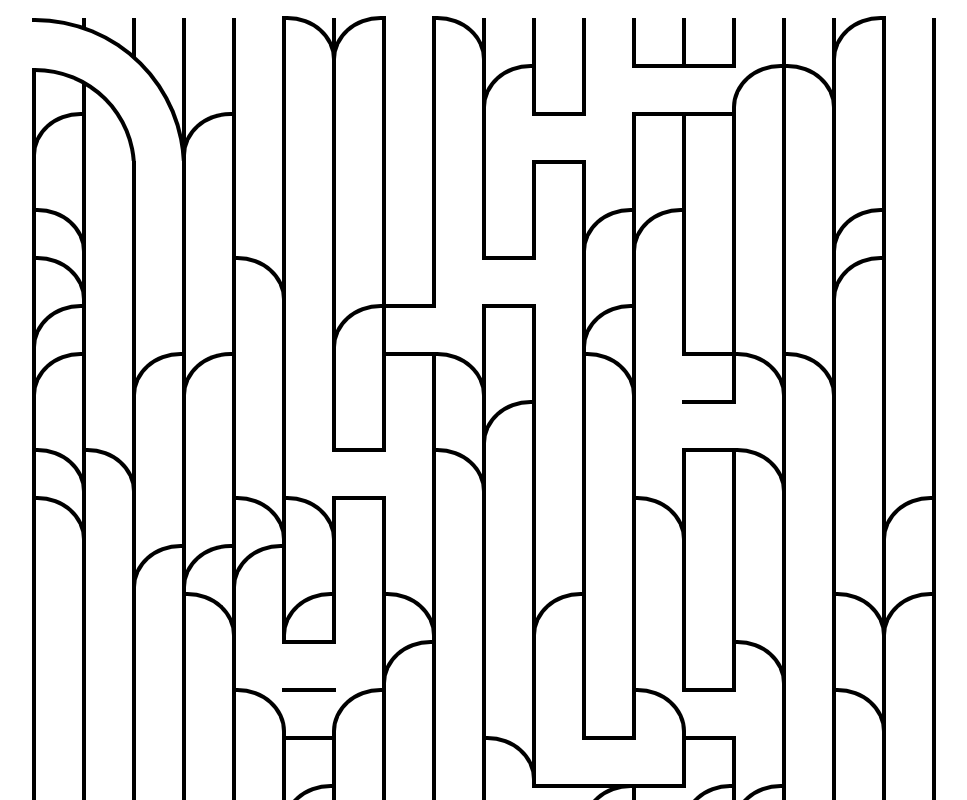
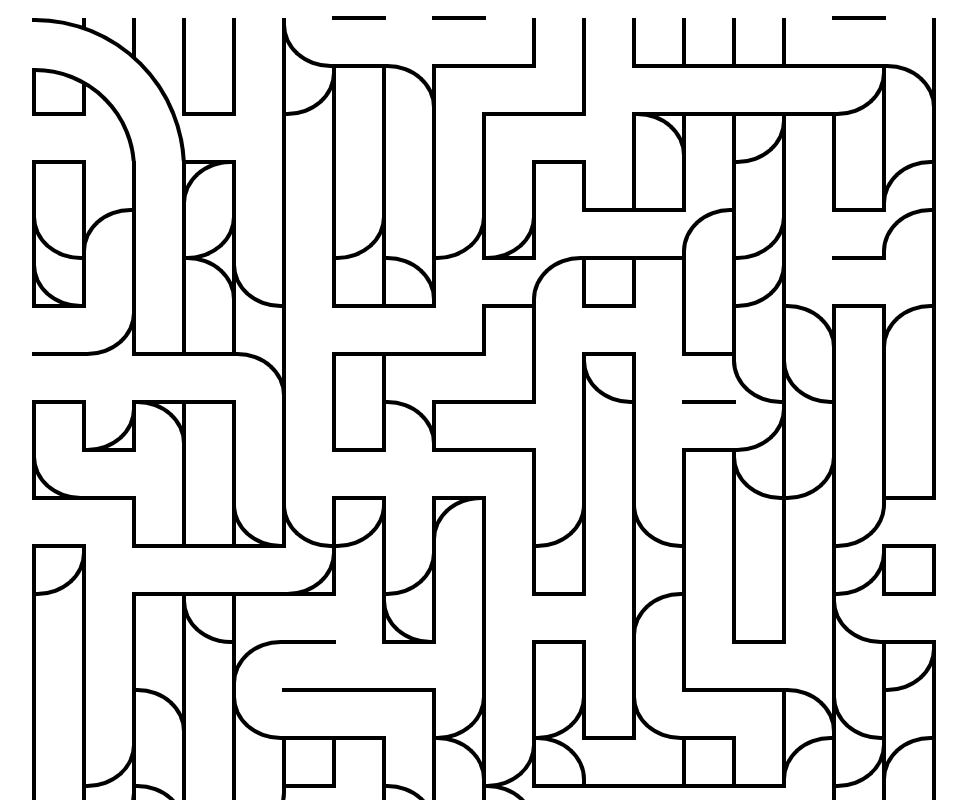
Before and after one commit to lapaset/beach, a Next.js app: page / in a window 1280 px wide. Shown: the top 800 px of the page, without its empty margins (34-1001 px from the left). Built offline with nearby package versions, Linux system fonts and the light colour scheme.

Commit message:
Make curves more round + add new ones

```diff
--- a/pages/index.tsx
+++ b/pages/index.tsx
@@ -1,6 +1,6 @@
 import dynamic from 'next/dynamic'
 import Head from 'next/head'
-import Cell, { CellProps } from '../components/Cell/Cell'
+import { CellProps } from '../components/Cell/Cell'
 import Grid from '../components/Grid/Grid'
 import styles from '../styles/Home.module.css'
 
@@ -26,7 +26,7 @@ const testCells = [
       marginTop: "0",
       marginLeft: "-148px",
       width: "302px",
-      height: "300px",
+      height: "302px",
       zIndex: "4"
     }
   }
@@ -42,7 +42,7 @@ const shapes: Shape[] = [
   {
     name: "topRightRounded",
     item: {
-      borderLeft: "4px solid black",
+      background: "transparent",
       borderRight: "4px solid black",
       borderTop: "4px solid black",
       borderRadius: "0 90% 0 0",
@@ -58,13 +58,43 @@ const shapes: Shape[] = [
   {
     name: "topLeftRounded",
     item: {
+      background: "transparent",
       borderLeft: "4px solid black",
-      borderRight: "4px solid black",
       borderTop: "4px solid black",
       borderRadius: "90% 0 0 0",
       width: "54px",
       marginTop: "-4px",
       marginLeft: "-4px",
+      zIndex: "1"
+    },
+    next: {
+    },
+    previous: {}
+  },
+  {
+    name: "bottomRightRounded",
+    item: {
+      background: "transparent",
+      borderRight: "4px solid black",
+      borderBottom: "4px solid black",
+      borderRadius: "0 0 90% 0",
+      marginLeft: "-4px",
+      width: "54px",
+      zIndex: "1"
+    },
+    next: {
+    },
+    previous: {}
+  },
+  {
+    name: "bottomLeftRounded",
+    item: {
+      background: "transparent",
+      borderLeft: "4px solid black",
+      borderBottom: "4px solid black",
+      borderRadius: "0 0 0 90%",
+      marginLeft: "-4px",
+      width: "54px",
       zIndex: "1"
     },
     next: {
@@ -91,7 +121,7 @@ const shapes: Shape[] = [
 const isBorderColumn = (i: number) => (i + 1) % 20 === 0 ||( i + 1) % 20 === 1
 
 const randomWithProbability = () =>{
-  var notRandomNumbers = [0, 0, 0, 0, 0, 0, 0, 0, 0, 0, 0, 1, 2, 3];
+  var notRandomNumbers = [0, 0, 0, 0, 0, 0, 0, 0, 0, 0, 0, 0, 0, 0, 1, 1, 2, 3, 3, 4, 5, 5, 5, 5];
   var idx = Math.floor(Math.random() * notRandomNumbers.length);
   return notRandomNumbers[idx];
 }
@@ -112,7 +142,7 @@ export default function Home() {
       <main className={styles.main}>
         <Grid className="base-grid">
           {cells.map((i, index) =>
-            (<Cell key={`base-${index}`}/>))}
+            (<DynamicCell key={`base-${index}`}/>))}
         </Grid>
         <Grid className="grid">
           {cells.map((i, index) => {
```
